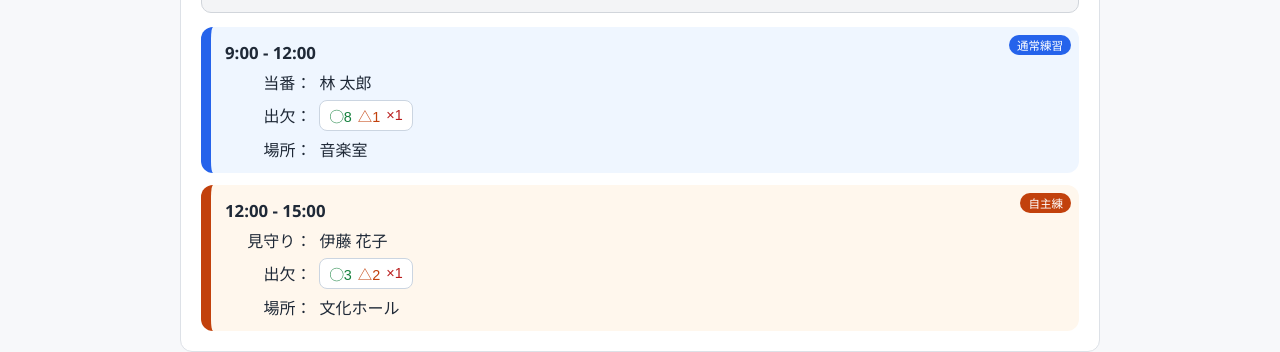
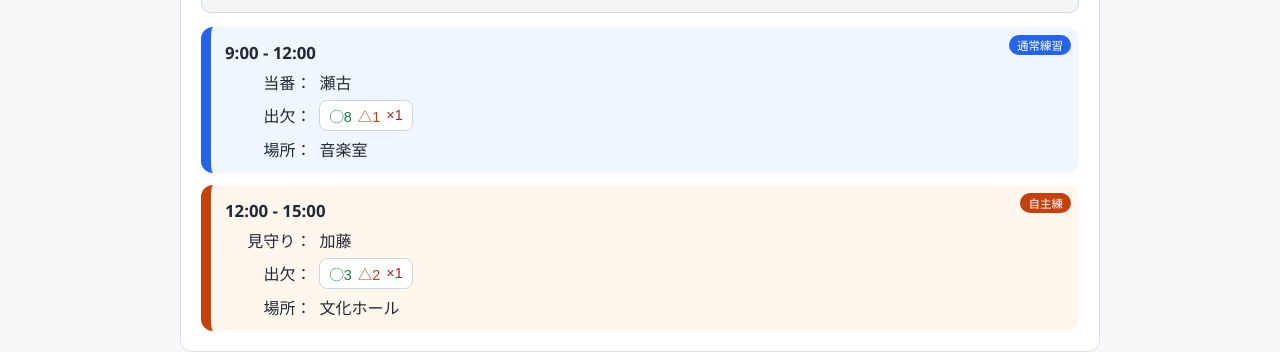
Before and after one commit to shibuscription/windoms, a React (Vite) app in the folder demo/: page /#/today in a window 1280 px wide. Shown: the part 290-642 px from the top of the page. Built offline with nearby package versions, Linux system fonts and the light colour scheme.

Commit message:
fix(demo): normalize duty names to whitelist surnames

```diff
--- a/demo/src/data/mockData.ts
+++ b/demo/src/data/mockData.ts
@@ -557,7 +557,7 @@ export const mockData: DemoData = {
           requiresShift: true,
           location: "音楽室",
           assignees: ["g01"],
-          assigneeNameSnapshot: "林 太郎",
+          assigneeNameSnapshot: "瀬古",
           plannedInstructors: ["井野先生", "講師A"],
           plannedSeniors: ["先輩B"],
           demoRsvps: [
@@ -583,7 +583,7 @@ export const mockData: DemoData = {
           requiresShift: false,
           location: "文化ホール",
           assignees: ["g04"],
-          assigneeNameSnapshot: "伊藤 花子",
+          assigneeNameSnapshot: "加藤",
           plannedInstructors: [],
           plannedSeniors: ["先輩C"],
           demoRsvps: [
@@ -610,7 +610,7 @@ export const mockData: DemoData = {
           requiresShift: true,
           location: "音楽室",
           assignees: ["g02"],
-          assigneeNameSnapshot: "渋谷母",
+          assigneeNameSnapshot: "渋谷",
           plannedInstructors: ["講師A"],
           plannedSeniors: [],
           demoRsvps: [],
@@ -629,7 +629,7 @@ export const mockData: DemoData = {
           requiresShift: true,
           location: "音楽室",
           assignees: ["g03"],
-          assigneeNameSnapshot: "田中母",
+          assigneeNameSnapshot: "中村",
           plannedInstructors: ["講師B"],
           plannedSeniors: [],
           demoRsvps: [],
--- a/demo/src/pages/TodayPage.tsx
+++ b/demo/src/pages/TodayPage.tsx
@@ -29,6 +29,15 @@ const dutyLabel: Record<DutyRequirement, string> = {
   duty: "当番",
   watch: "見守り",
 };
+
+const toFamilyName = (name?: string): string => {
+  const value = (name ?? "").trim();
+  if (!value || value === "-") return "-";
+  if (value.includes(" ")) return value.split(" ")[0] || "-";
+  if (value.includes("　")) return value.split("　")[0] || "-";
+  return value;
+};
+
 const statusSymbol: Record<RsvpStatus, string> = {
   yes: "◯",
   maybe: "△",
@@ -379,7 +388,7 @@ export function TodayPage({ data, updateDayLog, currentUid, updateTodos }: Today
                 <div className="kv-row">
                   <span className="kv-key">{dutyLabel[session.dutyRequirement]}：</span>
                   <span className="kv-val shift-role">
-                    {session.assigneeNameSnapshot || "未割当"}
+                    {toFamilyName(session.assigneeNameSnapshot)}
                   </span>
                 </div>
                 <div className="kv-row">
```
Also changed, not shown: 1 other file (tests, documents, lock files or other folders).
